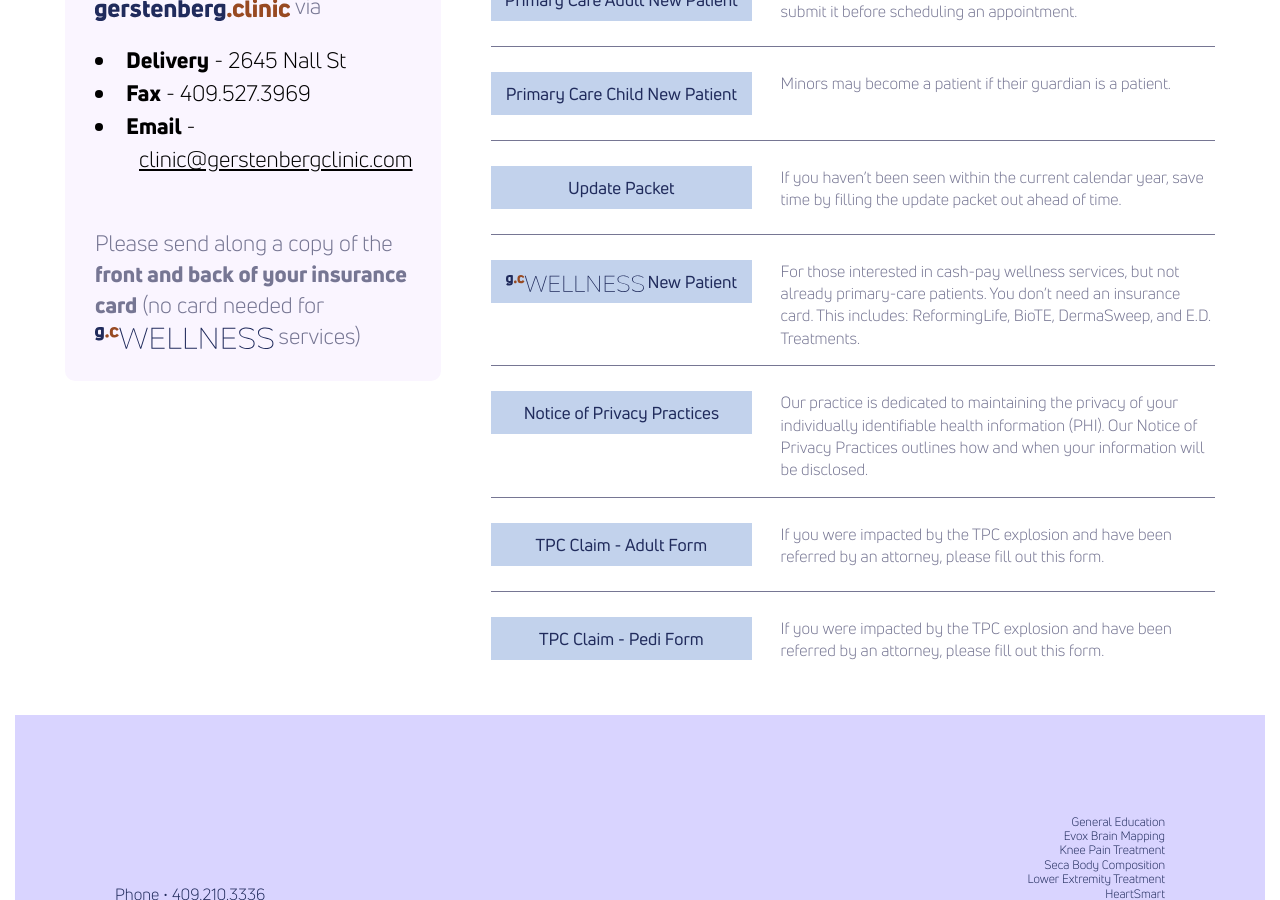
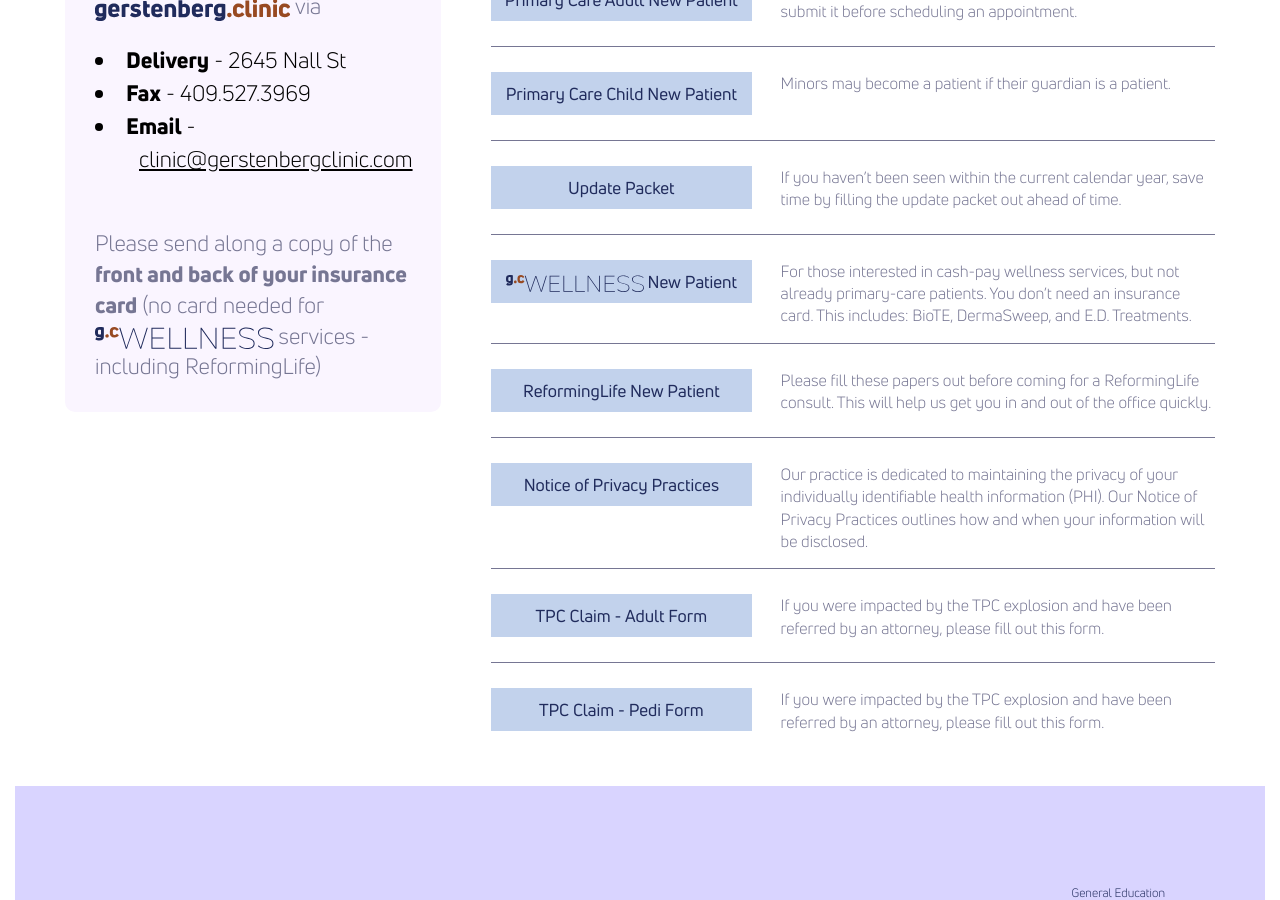
Before and after one commit to theneverwoods/gerstenberg.clinic, a Jekyll site: the page built from forms.html, in a window 1280 px wide and 900 px high, scrolled down 608 px. Built offline with Jekyll 4.4.1, drawn with Linux system fonts in a browser that asks for light colours.

Commit message:
reforming life form

```diff
--- a/forms.html
+++ b/forms.html
@@ -15,7 +15,7 @@ stylesheet: forms
       <li> <b>Fax</b> - 409.527.3969
       <li> <b>Email</b> - <a href="mailto:clinic@gerstenbergclinic.com?Subject=Patient%20Forms" target="_top">clinic@gerstenbergclinic.com</a>
     </ul>
-    <p>Please send along a copy of the <b>front and back of your insurance card</b> (no card needed for {% include svgs/gc-wellness-abbreviated.html %} services)</p>
+    <p>Please send along a copy of the <b>front and back of your insurance card</b> (no card needed for {% include svgs/gc-wellness-abbreviated.html %} services - including ReformingLife)</p>
   </div>
   <div class="two-thirds">
     <div class="links-row">
@@ -65,7 +65,18 @@ stylesheet: forms
       </div>
       <div>
         <p>
-          For those interested in cash-pay wellness services, but not already primary-care patients. You don’t need an insurance card. This includes: ReformingLife, BioTE, DermaSweep, and E.D. Treatments.
+          For those interested in cash-pay wellness services, but not already primary-care patients. You don’t need an insurance card. This includes: BioTE, DermaSweep, and E.D. Treatments.
+        </p>
+      </div>
+      </div>
+
+    <div class="links-row">
+      <div>
+        <a href="{{ site.baseurl }}/pdf/reflife.pdf" target="_blank" class="btn">ReformingLife New Patient</a>
+      </div>
+      <div>
+        <p>
+          Please fill these papers out before coming for a ReformingLife consult. This will help us get you in and out of the office quickly.
         </p>
       </div>
       </div>
```
